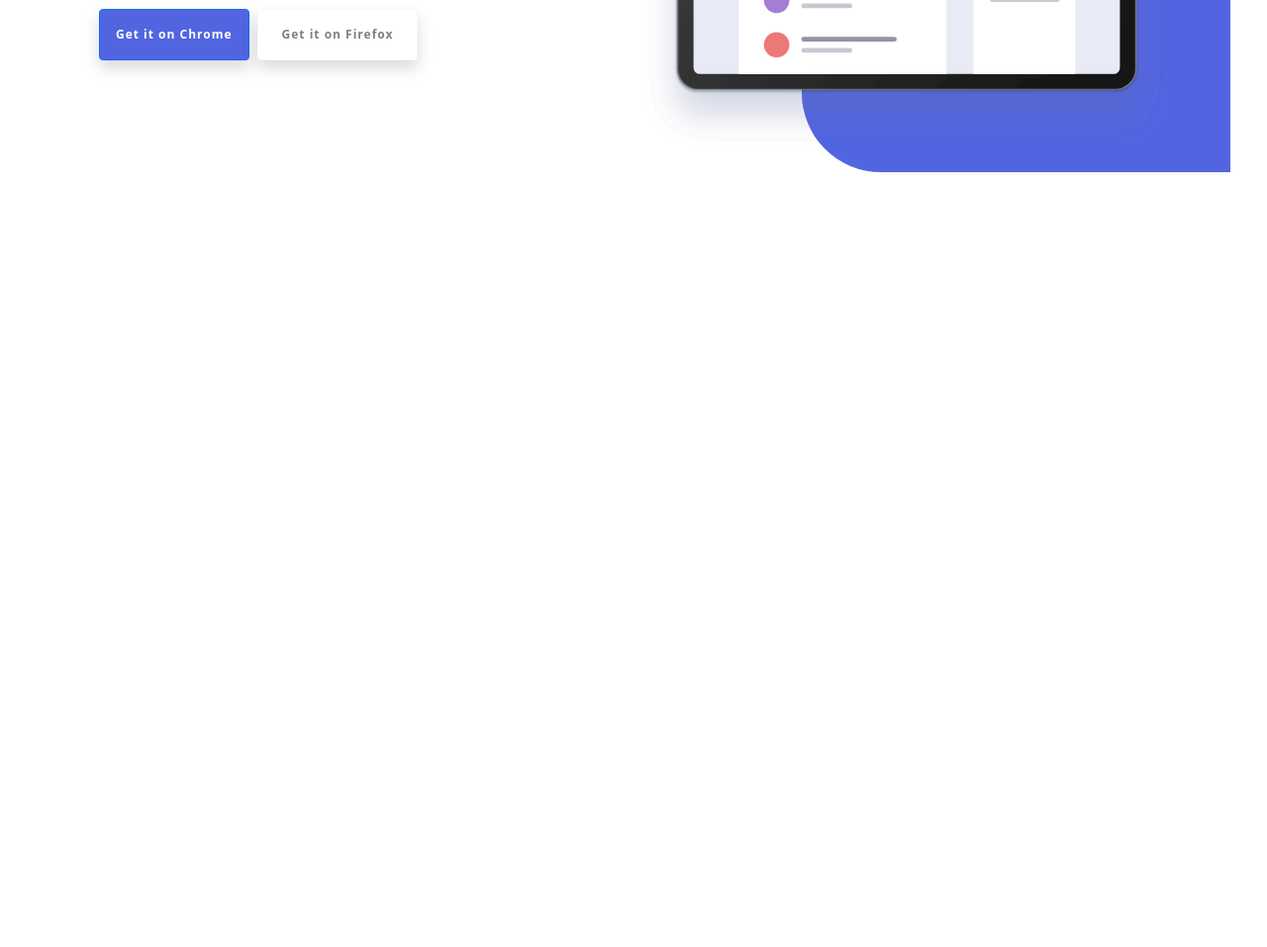
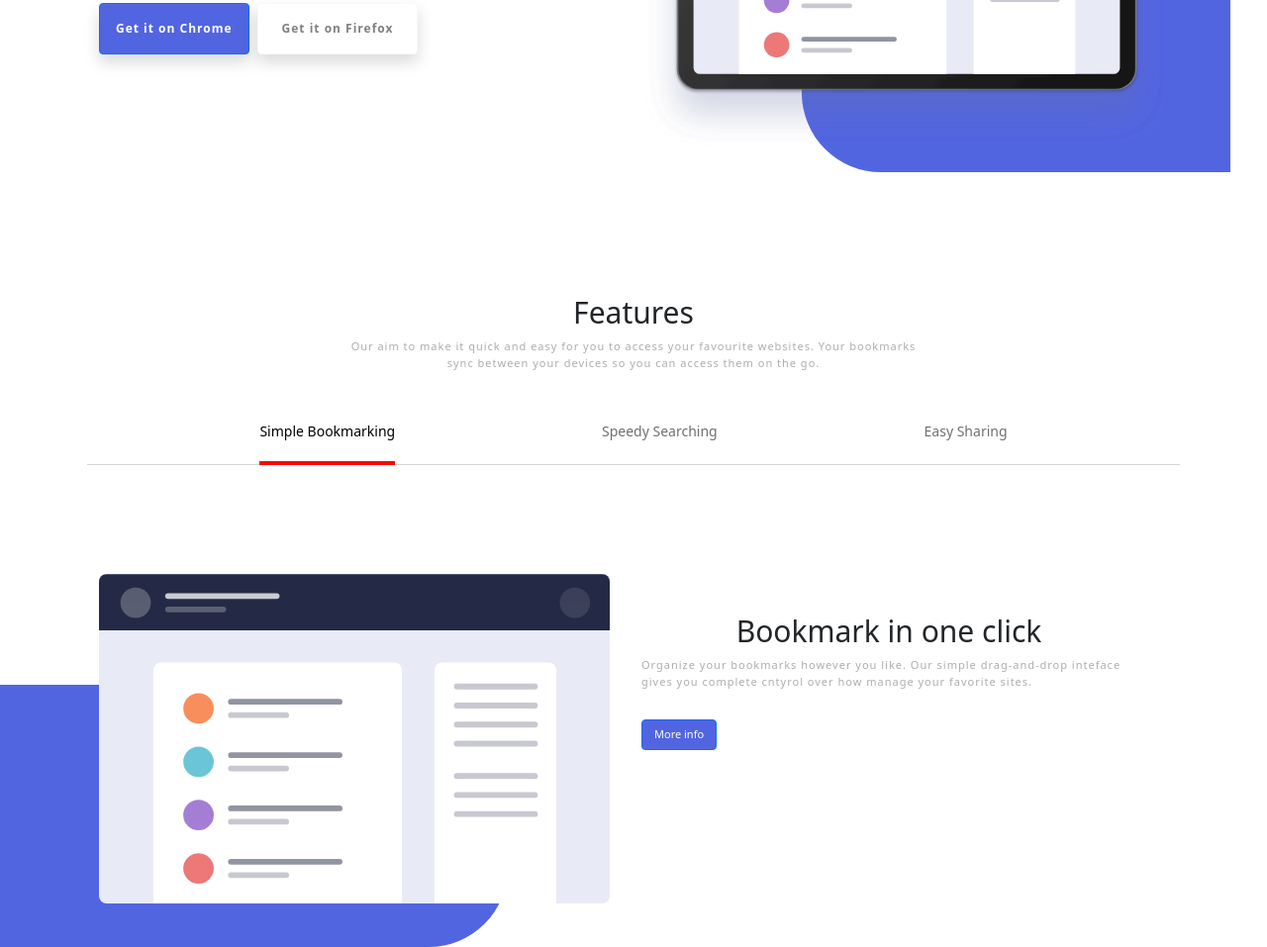
Before and after one commit to SheilaPerez/Maquetacion-web, a website: page index.html in a window 1280 px wide. Shown: the part 408-1365 px from the top of the page at 99% size. Before the commit the page ends 800 px from the top, so only its background shows below. Drawn offline with nearby package versions, Linux system fonts and the light colour scheme; files whose address does not match are found by name.

Commit message:
Ejercicio 2

```diff
--- a/index.html
+++ b/index.html
@@ -42,12 +42,44 @@
                </div>
                 <div class="col-sm-12 col-md-6 order-md-1 col-lg-6 order-lg-1">
                     <div class="pt-5">
-                        <h1 class="title                                      mb-40">A Simple Bookmark Manager</h1>
-                        <p class="allSubtitle">A clean and simple interface to organize your favorite websites. Open a new browser tab and see your sites load instantly. Try it for free.</p>
+                        <h1 class="title mb-40">A Simple Bookmark Manager</h1>
+                        <p class="allSubtitle ps-3 pe-3 ps-md-0">A clean and simple interface to organize your favorite websites. Open a new browser tab and see your sites load instantly. Try it for free.</p>
                     </div>
                     <div class="getButtons">
                         <button type="button" class="btn btn-primary btn-lg pt-3 pb-3 ps-4 pe-4 me-1 shadow p-3 mb-5 rounded fw-bold pt-md-2 pb-md-2 ps-md-3 pe-md-3">Get it on Chrome</button>
                         <button type="button" class="btn btn-light btn-lg pt-3 pb-3 ps-4 pe-4 ms-1 shadow p-3 mb-5 bg-body rounded fw-bold greyFont">Get it on Firefox</button>
+                    </div>
+                </div>
+           </div>
+           <div class="row">
+                <div>
+                    <h4 class="section">Features</h4>
+                    <p class="allSubtitle estaticSubtittle">Our aim to make it quick and easy for you to access your favourite websites. Your bookmarks sync between your devices so you can access them on the go.</p>
+                </div>
+                <ul class="nav nav-tabs">
+                    <li class="nav-item">
+                        <a class="nav-link active" href="#">Simple Bookmarking</a>
+                    </li>
+                    <li class="nav-item">
+                        <a class="nav-link" href="#">Speedy Searching</a>
+                    </li>
+                    <li class="nav-item">
+                        <a class="nav-link" href="#">Easy Sharing</a>
+                    </li>
+                </ul>
+                <div class="row">
+                    <div class="col-sm-12 col-md-6 col-lg-6">
+                        <div class="imgFeatureContainer">
+                            <img class="imgFeature" src="Imagenes/illustration-features-tab-1.svg">
+                            <div class="blueContainerFeature rounded-end"></div>
+                        </div>
+                    </div>
+                    <div class="col-sm-12 col-md-6 col-lg-6">
+                        <div class="BookmarkContainer">
+                            <h4 class="section">Bookmark in one click</h4>
+                            <p class="allSubtitle ps-3 pe-3 ps-md-2">Organize your bookmarks however you like. Our simple drag-and-drop inteface gives you complete cntyrol over how manage your favorite sites.</p>
+                            <button type="button" class="btn btn-primary bookmarkBtn ms-md-2">More info</button>
+                        </div>
                     </div>
                 </div>
            </div>
--- a/sass/main.scss
+++ b/sass/main.scss
@@ -6,6 +6,7 @@ $danger: #FA5959;
 .greyFont {
     color: grey;
 }
+
 
 .container {
  padding: 0 30px 0 30px;
@@ -69,7 +70,7 @@ $danger: #FA5959;
 }
 
 .title {
-    font-size: 45px;
+    font-size: 39px;
     letter-spacing: 1px;
     text-align: center;
     margin-bottom: 30px;
@@ -78,7 +79,7 @@ $danger: #FA5959;
 .allSubtitle {
     text-align: center;
     color: rgba(128, 128, 128, 0.646);
-    font-size: 23px;
+    font-size: 18px;
     letter-spacing: 1px;
     margin-bottom: 30px;
 }
@@ -89,15 +90,84 @@ $danger: #FA5959;
 }
 
 .btn-lg {
-    font-size: 19px;
+    font-size: 18px;
     letter-spacing: 1px;
     background-color: $primary;
+}
+
+.section {
+    text-align: center;
+    font-size: 30px;
+    padding-top: 150px;
 }
 
 .nav {
     flex-direction: column;
     align-content: space-around;
 }
+
+.nav-tabs {
+    .nav-link {
+        margin-bottom: -1px;
+        background: none;
+        border: none;
+        color: #00000090;
+        font-size: 23px;
+        text-align: center;
+        padding: 20px 0;
+    }
+}
+
+.nav-tabs {
+    .nav-link.active {
+        border-bottom: 4px solid red;
+        color: black;
+    }
+}
+
+.nav-tabs {
+    border: none;
+
+    .nav-item {
+        border-top: 1px solid #00000029;
+        padding: 0 100px;
+
+        &:nth-child(3) {
+            border-bottom: 1px solid #00000029;
+        }
+    }
+}
+
+.imgFeature {
+    width: 100%;
+    padding-top: 110px;
+    z-index: 2;
+    position: relative;
+}
+
+.imgFeatureContainer {
+    position: relative;
+}
+
+.blueContainerFeature {
+    background-color: $primary;
+    width: 100%;
+    height: 60%;
+    position: absolute;
+    right: 20%;
+    bottom: -10%;
+    z-index: 1;
+}
+
+.rounded-end {
+    border-bottom-right-radius: 5rem !important;
+}
+
+.bookmarkBtn {
+   display: none;
+}
+
+
 
 @media (min-width: 768px) {
     .logoBookmark{
@@ -133,7 +203,12 @@ $danger: #FA5959;
 
     .allSubtitle {
         text-align: left;
-        font-size: 13px;
+        font-size: 11px;
+    }
+
+    .estaticSubtittle {
+        padding: 0 100px;
+        text-align: center;
     }
 
     .blueContainer {
@@ -155,6 +230,41 @@ $danger: #FA5959;
     .btnMd {
         padding: 10px 19px 10px 19px;
     }
+
+    .nav {
+        flex-direction: row;
+        justify-content: space-around;
+        padding: 0 70px;
+
+    }
+
+    .nav-tabs {
+        border-bottom: 1px solid #00000029;
+
+        .nav-item{
+            border-top: none;
+            padding: 0;
+
+            &:nth-child(3) {
+                border-bottom: none;
+            }
+        }
+
+    }
+
+    .nav-tabs {
+
+        .nav-link {
+            font-size: 14px;
+            text-align: center;
+        }
+    }
+
+    .bookmarkBtn {
+        display: flex;
+        background-color: $primary;
+        font-size: 11px;
+    }
 }
 
 @media (min-width: 992px) {
@@ -165,4 +275,8 @@ $danger: #FA5959;
     .title {
         font-size: 37px;
     }
+
+    .estaticSubtittle {
+        padding: 0 250px;
+    }
 }
```
Also changed, not shown: Diseño/mobile-design.jpg, sass/main.css, 1 other file.
